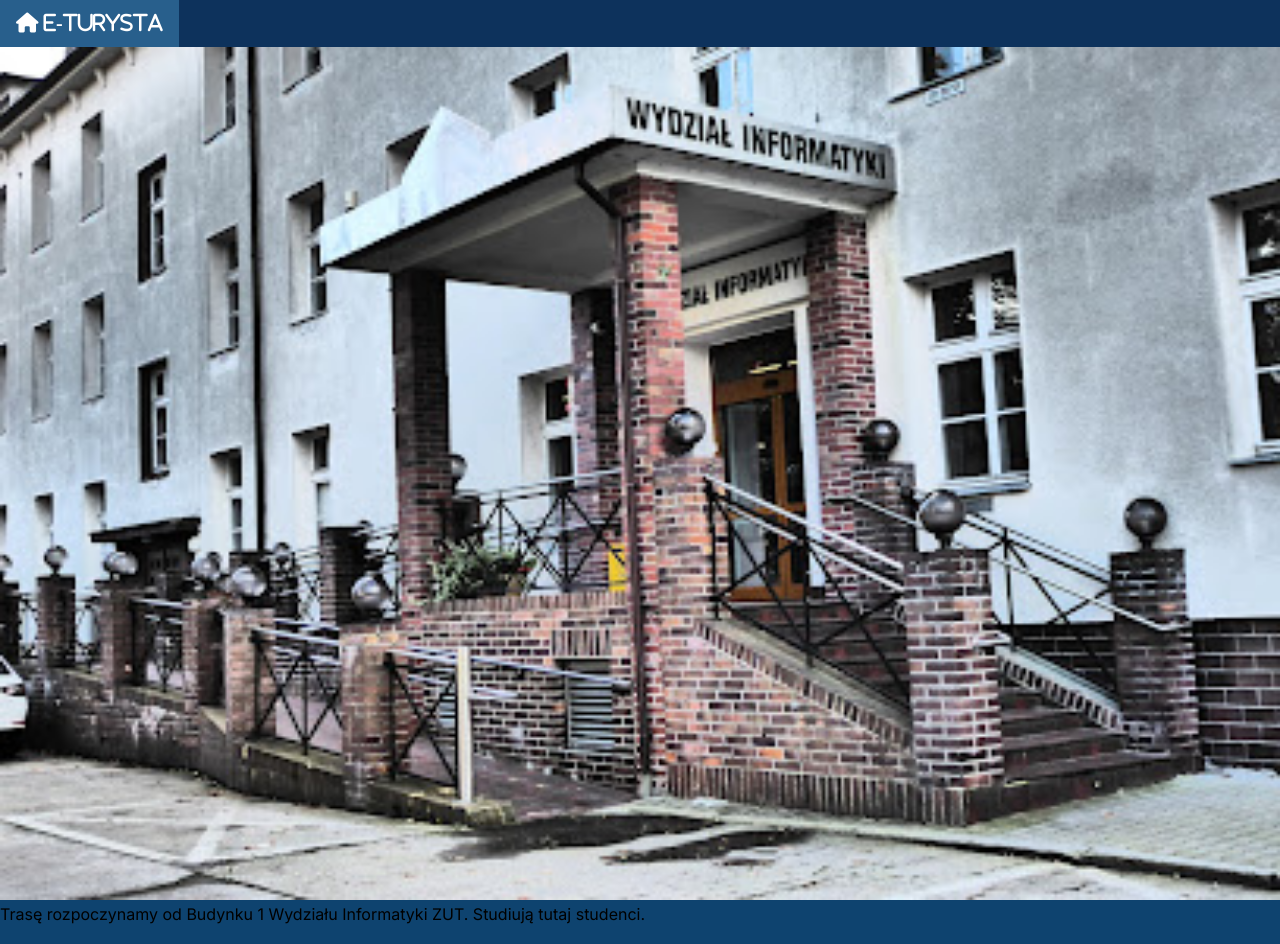
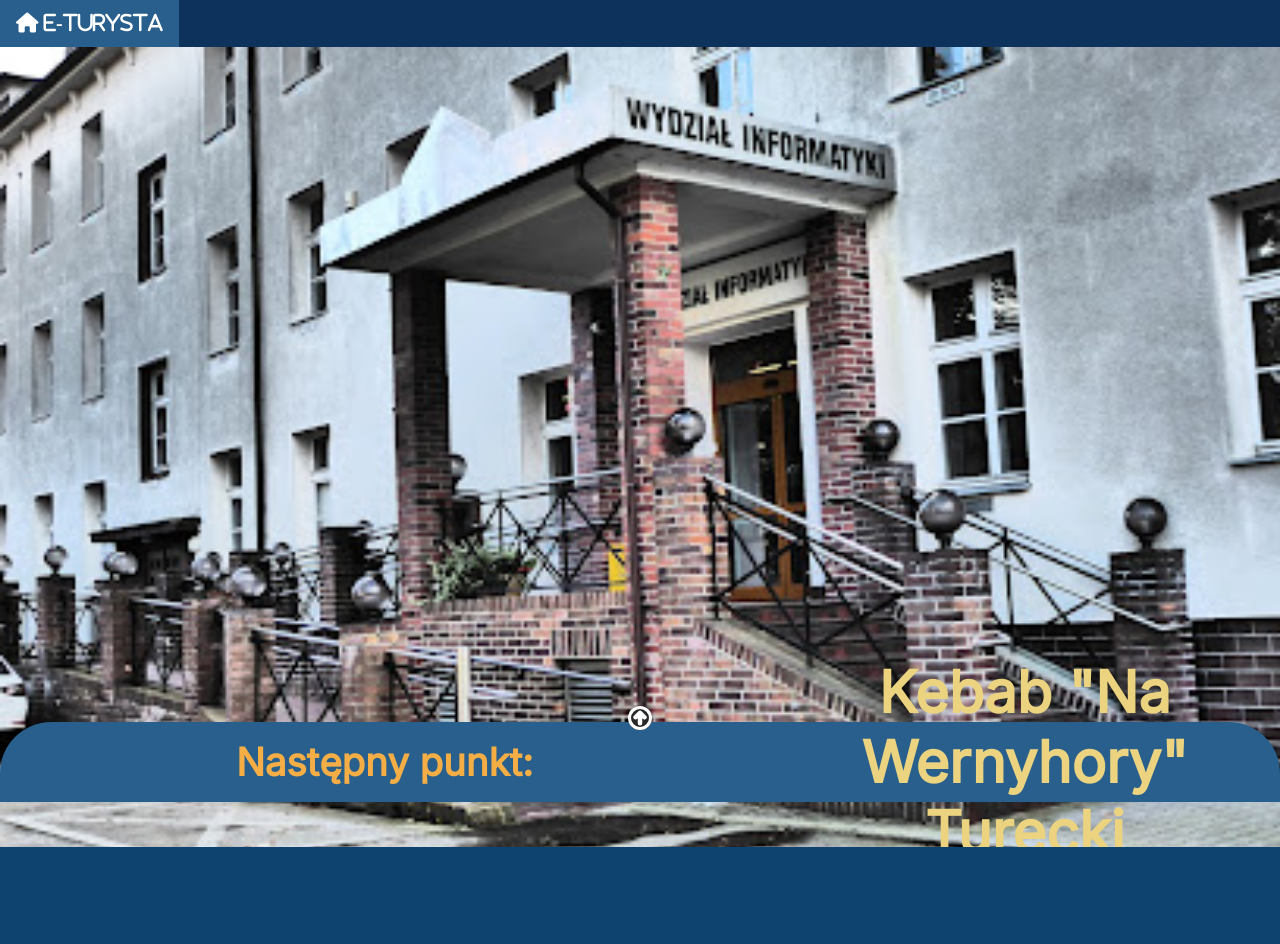
Before and after one commit to E-Tourist/frontend, an Angular app in the folder e-tourist-frontend/: page /navigation/1 in a window 1280 px wide. Shown: the top 944 px of the page. After the commit the page ends 800 px from the top, so only its background shows below. Built offline with nearby package versions, Linux system fonts and the light colour scheme.

Commit message:
Added place holder expandable comp in route-nav

```diff
--- a/e-tourist-frontend/src/app/components/route-navigation/route-navigation.component.html
+++ b/e-tourist-frontend/src/app/components/route-navigation/route-navigation.component.html
@@ -9,11 +9,43 @@
     {{ routeNavigation.routePaths[currentPathId].description }}
   </div>
 
-  <h3 *ngIf="!(isLastPoint && isShowingPoint)">
-    Następny punkt:
-    {{ isShowingPoint ? routeNavigation.routePoints[currentPointId + 1].place.name : routeNavigation.routePoints[currentPointId].place.name }}
-  </h3>
-
   <button (click)="goToNext()" *ngIf="!(isShowingPoint && isLastPoint)">Idź dalej</button>
   <button *ngIf="isLastPoint && isShowingPoint" [routerLink]="['/routeDetails', id]">Zakończ trasę</button>
+
+  <div class="interactive-menu">
+      <div class="interactive-menu-header">
+        <p>Następny punkt:</p>
+        {{ isShowingPoint ? routeNavigation.routePoints[currentPointId + 1].place.name : routeNavigation.routePoints[currentPointId].place.name }}
+      </div>
+      <svg class="button-menu" height="16" width="16" viewBox="0 0 16 16" onclick="document.querySelector('.interactive-menu').classList.toggle('active')">
+        <circle class="arrow-background" r="12" cx="12" cy="12" />
+        <path class="arrow" d="M1 8a7 7 0 1 0 14 0A7 7 0 0 0 1 8zm15 0A8 8 0 1 1 0 8a8 8 0 0 1 16 0zm-7.5 3.5a.5.5 0 0 1-1 0V5.707L5.354 7.854a.5.5 0 1 1-.708-.708l3-3a.5.5 0 0 1 .708 0l3 3a.5.5 0 0 1-.708.708L8.5 5.707V11.5z" />
+      </svg>
+      <div class="interactive-menu-content">
+        <div class="route-point ">
+          place holder
+        </div>
+        <div class="route-point">
+
+        </div>
+        <div class="route-point">
+
+        </div>
+        <div class="route-point">
+
+        </div>
+        <div class="route-point">
+
+        </div>
+        <div class="route-point">
+
+        </div>
+        <div class="route-point">
+
+        </div>
+        <div class="route-point">
+
+        </div>
+      </div>
+  </div>
 </div>
--- a/e-tourist-frontend/src/app/components/route-navigation/route-navigation.component.less
+++ b/e-tourist-frontend/src/app/components/route-navigation/route-navigation.component.less
@@ -0,0 +1,130 @@
+@import '/src/colors.less';
+
+.navigation-page{
+    width: 100%;
+    height: 100%;
+    overflow: hidden;
+    position: fixed;
+}
+
+// Wysuwane menu
+.interactive-menu{
+  align-items: center;
+  display: flex;
+  justify-content: center;
+}
+
+.interactive-menu-header{
+    display: flex;
+    justify-content: center;
+    align-items: center;
+    position: absolute;
+    bottom: 45px;
+    height: 10%;
+    width: 100%;
+    background-color: @theme-light-blue;
+    transition: transform 300ms cubic-bezier(0.4, 0, 0.2, 1);
+    border-radius: 4vw 4vw 0 0;
+    color: @theme-light-yellow;
+    text-align: center;
+    font-weight: bold;
+    font-size: 4.5vw;
+}
+
+.interactive-menu-header p{
+    width: 100%;
+    font-size: 3vw;
+    color: @theme-orange;
+}
+
+.button-menu {
+  border-radius: 50%;
+  position: absolute;
+  transition: transform 300ms cubic-bezier(0.4, 0, 0.2, 1);
+  bottom: 14%;
+  cursor: pointer;
+  fill: none;
+  height: 24px;
+  padding: 5px;
+  -webkit-tap-highlight-color: transparent;
+  width: 24px;
+}
+
+.arrow-background {
+  fill: #282828;
+}
+
+.button-menu1:active .bg {
+  fill: #555;
+}
+
+.arrow {
+  stroke: #fff;
+  stroke-width: 2;
+  transition: stroke 300ms cubic-bezier(0.4, 0, 0.2, 1),
+    transform 300ms cubic-bezier(0.4, 0, 0.2, 1);
+  transform-origin: 50%;
+}
+
+.active .arrow {
+  stroke: #50cea1;
+  transform: rotate(180deg);
+}
+
+.active .button-menu {
+  transform: translateY(-200px);
+}
+
+.active .interactive-menu-header {
+    transform: translateY(-180px);
+    padding-bottom: 5%;
+  }
+
+.interactive-menu-content {
+  background-blend-mode: screen;
+  bottom: 0;
+  display: flex;
+  flex-wrap: wrap;
+  height: 192px;
+  position: absolute;
+  transform: translateY(192px);
+  transition: transform 300ms cubic-bezier(0.4, 0, 0.2, 1);
+  width: 100%;
+}
+
+.route-point {
+  align-items: center;
+  border: 1px solid rgba(0, 0, 0, 0.25);
+  box-sizing: border-box;
+  cursor: pointer;
+  display: flex;
+  flex-direction: column;
+  justify-content: center;
+  position: relative;
+  -webkit-tap-highlight-color: transparent;
+  width: 100%;
+  height: 25%;
+}
+
+.route-point:nth-of-type(n) {
+    background-color: @theme-greenish-blue;
+}
+
+.route-point:nth-of-type(2n) {
+    background-color: @theme-light-blue;
+}
+
+.route-point:active::after {
+  background-color: #000;
+  content: " ";
+  opacity: 0.25;
+  height: 100%;
+  width: 100%;
+  overflow:auto;
+}
+
+.active .interactive-menu-content {
+  transform: translateY(0);
+  overflow: auto;
+  position: fixed;
+}
```
Also changed, not shown: e-tourist-frontend/src/app/components/main-menu/main-menu.component.html (+0 -24 lines), e-tourist-frontend/src/app/components/main-menu/main-menu.component.less (+0 -89 lines).
